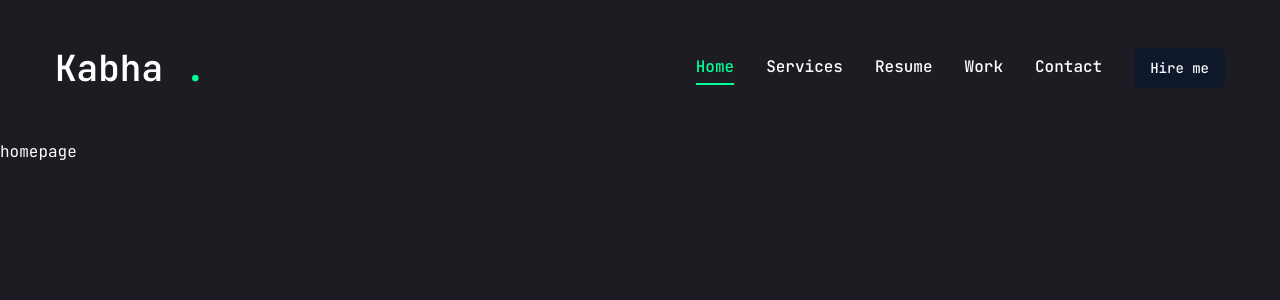
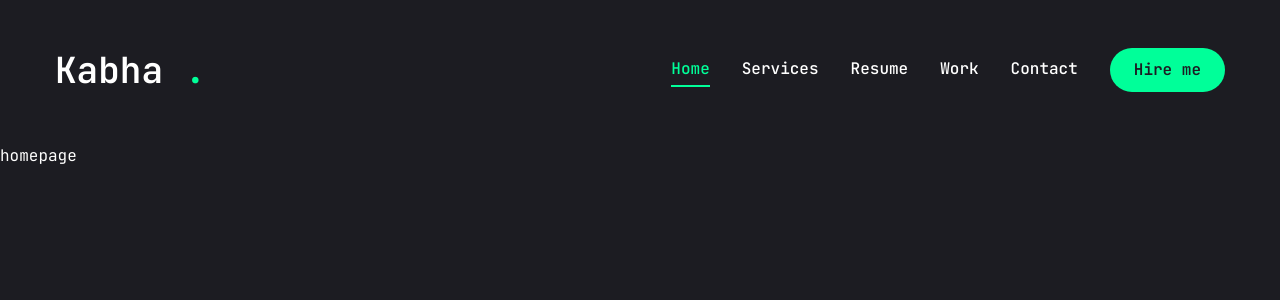
Before and after one commit to kabhamo/Portfolio, a Next.js app: page / in a window 1280 px wide. Shown: the top 300 px of the page. Built offline with nearby package versions, Linux system fonts and the light colour scheme.

Commit message:
add: styles tailwind

```diff
--- a/package.json
+++ b/package.json
@@ -23,6 +23,7 @@
         "next": "14.2.7",
         "react": "^18",
         "react-dom": "^18",
+        "react-icons": "^5.3.0",
         "tailwind-merge": "^2.5.2",
         "tailwindcss-animate": "^1.0.7"
     },
--- a/src/app/components/Header/Header.tsx
+++ b/src/app/components/Header/Header.tsx
@@ -1,6 +1,7 @@
 import Link from 'next/link'
 import { Button } from '../ui/button'
 import Nav from '../Nav/Nav'
+import MobileNav from '../MobileNav/MobileNav'
 
 const Header = () => {
     return (
@@ -21,7 +22,9 @@
                     </Link>
                 </div>
                 {/* mobile nav */}
-                <div className="xl:hidden">mobile nav</div>
+                <div className="xl:hidden">
+                    <MobileNav />
+                </div>
             </div>
         </header>
     )
--- /dev/null
+++ b/src/app/components/MobileNav/MobileNav.tsx
@@ -0,0 +1,40 @@
+"use client";
+
+import { usePathname } from "next/navigation";
+import { Sheet, SheetContent, SheetTrigger } from "../ui/sheet";
+import Link from "next/link";
+import { CiMenuFries } from "react-icons/ci"
+import { links } from '@/app/utils/constants'
+
+const MobileNav = () => {
+  const pathName = usePathname()
+  return (
+    <Sheet>
+      <SheetTrigger className="flex justify-center items-center">
+        <CiMenuFries className="text-[32px] text-accent" />
+      </SheetTrigger>
+      <SheetContent className="flex flex-col">
+        {/* logo */}
+        <div className="mt-32 mb-40 text-center text-2xl">
+          <Link href="/">
+            <h1 className="text-4xl font-semibold">Kabha<span className="text-accent">.</span></h1>
+          </Link>
+        </div>
+        {/* nav */}
+        <nav className='flex flex-col justify-center items-center gap-8'>
+          {links.map((link, index) => {
+            return (
+              <Link
+                href={link.path}
+                key={index}
+                className={`${link.path === pathName && "text-accent border-b-2 border-accent"} text-xl capitalize hover:text-accent transition-all`}>
+                {link.name}
+              </Link>)
+          })}
+        </nav>
+      </SheetContent>
+    </Sheet>
+  )
+}
+
+export default MobileNav
--- a/src/app/components/Nav/Nav.tsx
+++ b/src/app/components/Nav/Nav.tsx
@@ -1,32 +1,10 @@
 'use client'
 import Link from 'next/link'
 import { usePathname } from 'next/navigation'
-
-const links = [
-  {
-    name: 'home',
-    path: '/',
-  },
-  {
-    name: 'services',
-    path: '/services',
-  },
-  {
-    name: 'resume',
-    path: '/resume',
-  },
-  {
-    name: 'work',
-    path: '/work',
-  },
-  {
-    name: 'contact',
-    path: '/contact',
-  },
-]
+import { links } from '@/app/utils/constants'
 
 const Nav = () => {
-  const pathname = usePathname()
+  const pathName = usePathname()
   return (
     <nav className='flex gap-8'>
       {links.map((link, index) => {
@@ -34,7 +12,7 @@
           <Link
             href={link.path}
             key={index}
-            className={`${link.path === pathname && "text-accent border-b-2 border-accent"} capitalize font-medium hover:text-accent transition-all`}>
+            className={`${link.path === pathName && "text-accent border-b-2 border-accent"} capitalize font-medium hover:text-accent transition-all`}>
             {link.name}
           </Link>)
       })}
--- a/src/app/components/StairTransition/StairTransition.tsx
+++ b/src/app/components/StairTransition/StairTransition.tsx
@@ -1,6 +1,6 @@
 "use client";
 
-import { AnimatePresence } from "framer-motion"
+import { AnimatePresence, motion } from "framer-motion"
 import { usePathname } from "next/navigation"
 import Stairs from "../Stairs/Stairs";
 
@@ -13,6 +13,14 @@
                     <div className="h-screen w-screen fixed top-0 left-0 right-0 pointer-events-none z-40 flex">
                         <Stairs />
                     </div>
+                    <motion.div
+                        className="h-screen w-screen fixed bg-primary top-0 pointer-events-none"
+                        initial={{ opacity: 1 }}
+                        animate={{
+                            opacity: 0,
+                            transition: { delay: 1, duration: 0.4, ease: "easeInOut" },
+                        }}
+                    />
                 </div>
             </AnimatePresence>
         </>
--- a/src/app/components/ui/button.tsx
+++ b/src/app/components/ui/button.tsx
@@ -5,26 +5,20 @@
 import { cn } from '@/lib/utils'
 
 const buttonVariants = cva(
-    'inline-flex items-center justify-center whitespace-nowrap rounded-md text-sm font-medium ring-offset-white transition-colors focus-visible:outline-none focus-visible:ring-2 focus-visible:ring-slate-950 focus-visible:ring-offset-2 disabled:pointer-events-none disabled:opacity-50 dark:ring-offset-slate-950 dark:focus-visible:ring-slate-300',
+    'inline-flex items-center justify-center whitespace-nowrap rounded-full text-base font-semibold ring-offset-white transition-colors',
     {
         variants: {
             variant: {
-                default:
-                    'bg-slate-900 text-slate-50 hover:bg-slate-900/90 dark:bg-slate-50 dark:text-slate-900 dark:hover:bg-slate-50/90',
-                destructive:
-                    'bg-red-500 text-slate-50 hover:bg-red-500/90 dark:bg-red-900 dark:text-slate-50 dark:hover:bg-red-900/90',
-                outline:
-                    'border border-slate-200 bg-white hover:bg-slate-100 hover:text-slate-900 dark:border-slate-800 dark:bg-slate-950 dark:hover:bg-slate-800 dark:hover:text-slate-50',
-                secondary:
-                    'bg-slate-100 text-slate-900 hover:bg-slate-100/80 dark:bg-slate-800 dark:text-slate-50 dark:hover:bg-slate-800/80',
-                ghost: 'hover:bg-slate-100 hover:text-slate-900 dark:hover:bg-slate-800 dark:hover:text-slate-50',
-                link: 'text-slate-900 underline-offset-4 hover:underline dark:text-slate-50',
+                default: 'bg-accent text-primary hover:bg-accent-hover',
+                primary: 'bg-primary text-white',
+                outline: 'border border-accent bg-transparent text-accent hover:bg-accent hover:text-primary',
+
+
             },
             size: {
-                default: 'h-10 px-4 py-2',
-                sm: 'h-9 rounded-md px-3',
-                lg: 'h-11 rounded-md px-8',
-                icon: 'h-10 w-10',
+                default: 'h-[44px] px-6',
+                md: 'h-[48px] px-6',
+                lg: 'h-[56px] px-8 text-sm uppercase tracking-[2px]',
             },
         },
         defaultVariants: {
@@ -36,7 +30,7 @@
 
 export interface ButtonProps
     extends React.ButtonHTMLAttributes<HTMLButtonElement>,
-        VariantProps<typeof buttonVariants> {
+    VariantProps<typeof buttonVariants> {
     asChild?: boolean
 }
 
--- a/src/app/components/ui/sheet.tsx
+++ b/src/app/components/ui/sheet.tsx
@@ -3,9 +3,8 @@
 import * as React from 'react'
 import * as SheetPrimitive from '@radix-ui/react-dialog'
 import { cva, type VariantProps } from 'class-variance-authority'
-import { X } from 'lucide-react'
-
 import { cn } from '@/lib/utils'
+import { IoMdClose } from "react-icons/io"
 
 const Sheet = SheetPrimitive.Root
 
@@ -31,14 +30,14 @@
 SheetOverlay.displayName = SheetPrimitive.Overlay.displayName
 
 const sheetVariants = cva(
-    'fixed z-50 gap-4 bg-white p-6 shadow-lg transition ease-in-out data-[state=open]:animate-in data-[state=closed]:animate-out data-[state=closed]:duration-300 data-[state=open]:duration-500 dark:bg-slate-950',
+    'fixed z-50 gap-4 bg-primary p-6 shadow-lg transition ease-in-out data-[state=open]:animate-in data-[state=closed]:animate-out data-[state=closed]:duration-300 data-[state=open]:duration-500 dark:bg-slate-950',
     {
         variants: {
             side: {
                 top: 'inset-x-0 top-0 border-b data-[state=closed]:slide-out-to-top data-[state=open]:slide-in-from-top',
                 bottom: 'inset-x-0 bottom-0 border-t data-[state=closed]:slide-out-to-bottom data-[state=open]:slide-in-from-bottom',
                 left: 'inset-y-0 left-0 h-full w-3/4 border-r data-[state=closed]:slide-out-to-left data-[state=open]:slide-in-from-left sm:max-w-sm',
-                right: 'inset-y-0 right-0 h-full w-3/4  border-l data-[state=closed]:slide-out-to-right data-[state=open]:slide-in-from-right sm:max-w-sm',
+                right: 'inset-y-0 right-0 h-full w-3/4 data-[state=closed]:slide-out-to-right data-[state=open]:slide-in-from-right sm:max-w-sm',
             },
         },
         defaultVariants: {
@@ -49,7 +48,7 @@
 
 interface SheetContentProps
     extends React.ComponentPropsWithoutRef<typeof SheetPrimitive.Content>,
-        VariantProps<typeof sheetVariants> {}
+    VariantProps<typeof sheetVariants> { }
 
 const SheetContent = React.forwardRef<
     React.ElementRef<typeof SheetPrimitive.Content>,
@@ -63,8 +62,8 @@
             {...props}
         >
             {children}
-            <SheetPrimitive.Close className="absolute right-4 top-4 rounded-sm opacity-70 ring-offset-white transition-opacity hover:opacity-100 focus:outline-none focus:ring-2 focus:ring-slate-950 focus:ring-offset-2 disabled:pointer-events-none data-[state=open]:bg-slate-100 dark:ring-offset-slate-950 dark:focus:ring-slate-300 dark:data-[state=open]:bg-slate-800">
-                <X className="h-4 w-4" />
+            <SheetPrimitive.Close className="absolute right-8 top-8 transition-opacity">
+                <IoMdClose className="text-3xl text-accent" />
                 <span className="sr-only">Close</span>
             </SheetPrimitive.Close>
         </SheetPrimitive.Content>
--- /dev/null
+++ b/src/app/utils/constants.ts
@@ -0,0 +1,23 @@
+
+export const links = [
+    {
+      name: 'home',
+      path: '/',
+    },
+    {
+      name: 'services',
+      path: '/services',
+    },
+    {
+      name: 'resume',
+      path: '/resume',
+    },
+    {
+      name: 'work',
+      path: '/work',
+    },
+    {
+      name: 'contact',
+      path: '/contact',
+    },
+  ]
```
Also changed, not shown: 1 other file (tests, documents, lock files or other folders).
